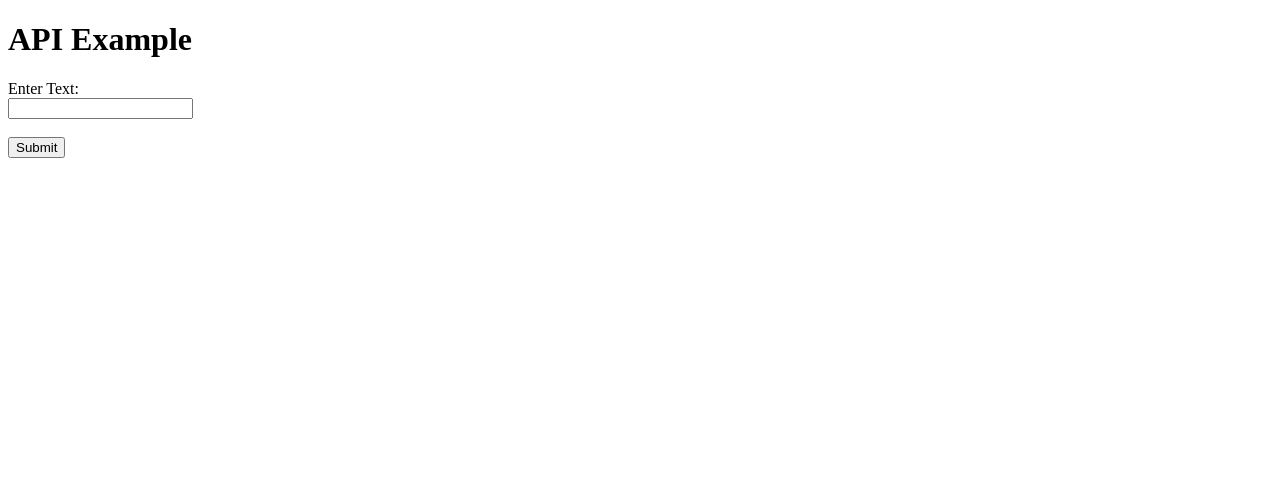
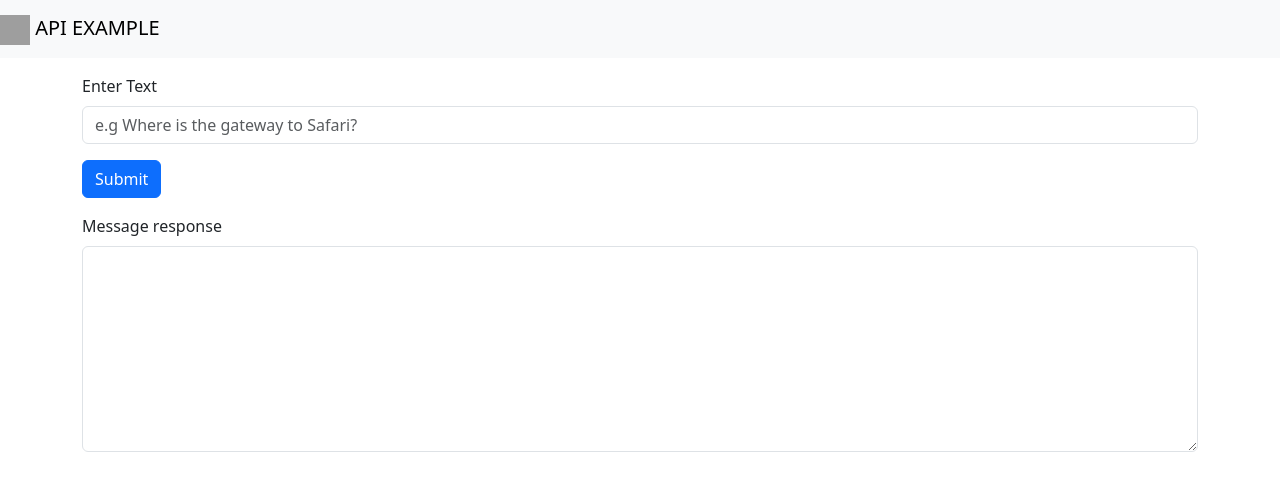
Before and after one commit to jlabocki/arusha, a website: page index.html in a window 1280 px wide. Drawn offline with nearby package versions, Linux system fonts and the light colour scheme; grey boxes are pictures that could not be loaded.

```diff
--- a/index.html
+++ b/index.html
@@ -4,17 +4,36 @@
   <meta charset="UTF-8">
   <meta name="viewport" content="width=device-width, initial-scale=1.0">
   <title>Node.js API Example</title>
+  <link href="https://cdn.jsdelivr.net/npm/bootstrap@5.3.3/dist/css/bootstrap.min.css" rel="stylesheet" integrity="sha384-QWTKZyjpPEjISv5WaRU9OFeRpok6YctnYmDr5pNlyT2bRjXh0JMhjY6hW+ALEwIH" crossorigin="anonymous">
 </head>
 <body>
-  <h1>API Example</h1>
+<script src="https://cdn.jsdelivr.net/npm/bootstrap@5.3.3/dist/js/bootstrap.bundle.min.js" integrity="sha384-YvpcrYf0tY3lHB60NNkmXc5s9fDVZLESaAA55NDzOxhy9GkcIdslK1eN7N6jIeHz" crossorigin="anonymous"></script>
+
+<nav class="navbar navbar-expand-lg navbar-light bg-light">
+  <a class="navbar-brand" href="#">
+    <img src="https://getbootstrap.com/docs/4.0/assets/brand/bootstrap-solid.svg" width="30" height="30" alt="">
+    API EXAMPLE
+  </a>
+</nav>
+<div class="container mt-3">
 
   <form id="apiForm">
-    <label for="textInput">Enter Text:</label><br>
-    <input type="text" id="textInput" name="textInput"><br><br>
-    <button type="submit">Submit</button>
+    <div class="mb-3">
+      <label for="textInput" class="form-label">Enter Text</label>
+      <input type="text" class="form-control" id="textInput" placeholder="e.g Where is the gateway to Safari?">
+    </div>
+    <div class="col-auto">
+      <button type="submit" class="btn btn-primary mb-3">Submit</button>
+    </div>
   </form>
 
-  <p id="apiResponse"></p>
+  <div data-mdb-input-init class="form-outline">
+    <label class="form-label" for="apiResponse">Message response</label>
+    <textarea class="form-control" id="apiResponse" rows="8">
+    </textarea>
+  </div>
+
+
 
   <script>
     document.getElementById('apiForm').addEventListener('submit', async function(event) {
@@ -50,5 +69,8 @@
       }
     });
   </script>
+</div>
+
+
 </body>
 </html>
```
Also changed, not shown: app.js (+22 -1 lines), arusha.png (added), 1 other file. Lines whose indentation alone changed are shown as unchanged.
